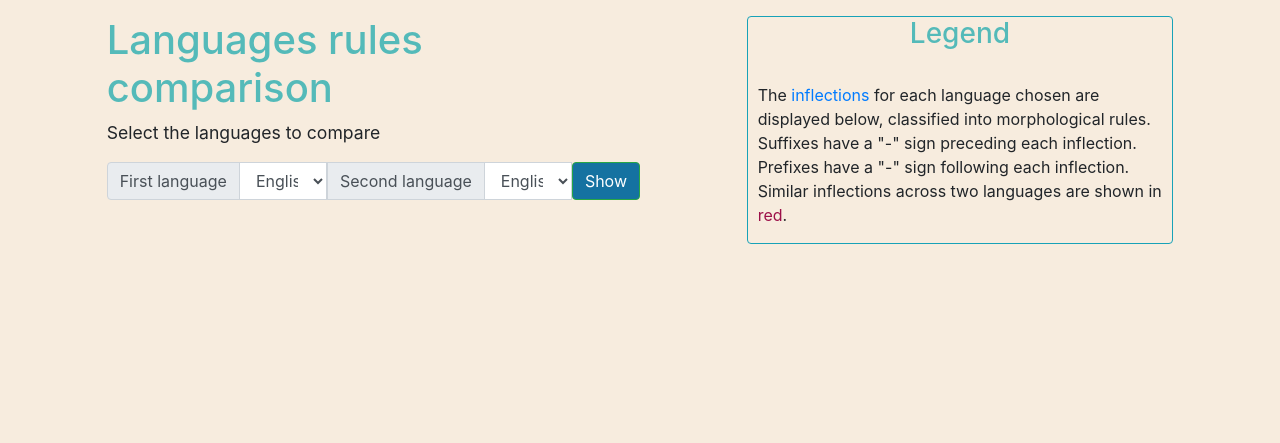
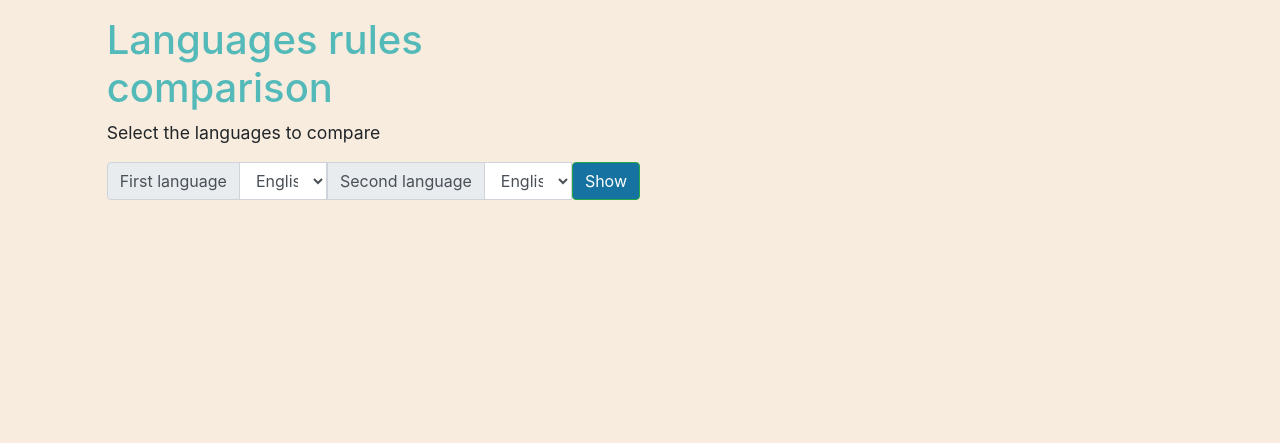
Before and after one commit to PiCindy/Inter-Language-Analogies, a Flask app: page / in a window 1280 px wide. Shown: the top 443 px of the page. After the commit the page ends 200 px from the top, so only its background shows below. Run offline with Flask 2, Linux system fonts and the light colour scheme; some libraries are stand-ins or nearby versions.

Commit message:
Make a legend disappearing

```diff
--- a/website/templates/index.html
+++ b/website/templates/index.html
@@ -45,6 +45,7 @@
                 </div>
             </div>
             <div class="col-md-1"> </div>
+            {% if rules_lang_1 is defined and rules_lang_1|length > 0 %}
             <div class="col-md-4">
             <fieldset class="border border-info rounded border-width:3px" >
             <div>
@@ -53,7 +54,7 @@
 The <a href="https://en.wikipedia.org/wiki/Inflection" target="_blank" rel="noopener noreferrer">inflections</a> for each language chosen are displayed below, classified into morphological rules.
 Suffixes have a "-" sign preceding each inflection.
 Prefixes have a "-" sign following each inflection.
-Similar inflections across two languages are shown in <t style="color:#9C0F48">red</t>.</p></div> </fieldset> </div>
+Similar inflections across two languages are shown in <t style="color:#9C0F48">red</t>.</p></div> </fieldset> {% endif %}</div>
         </div>
     </form>
     <div class="mt-3 row no-gutters align-items-top" >
```
